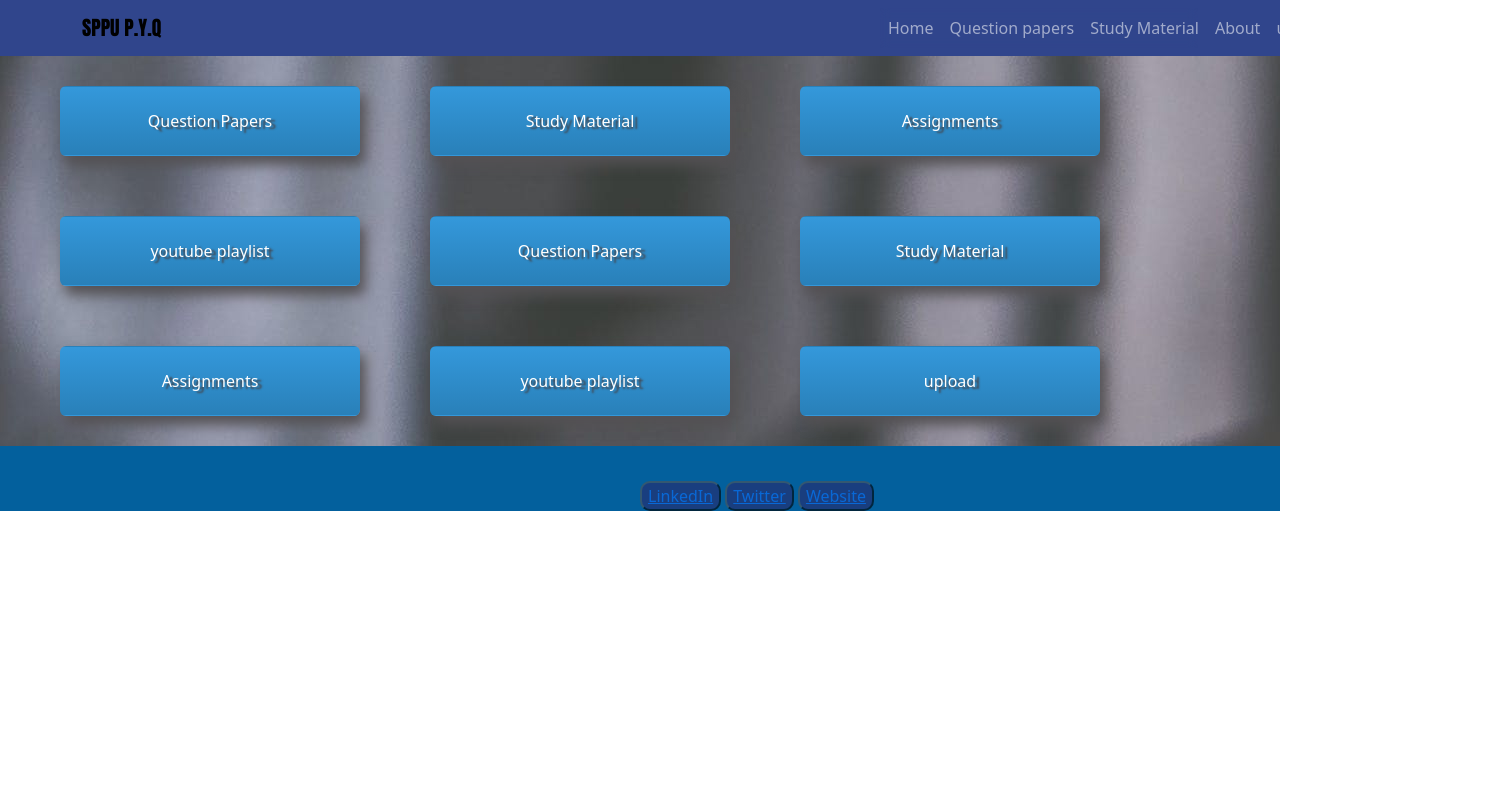
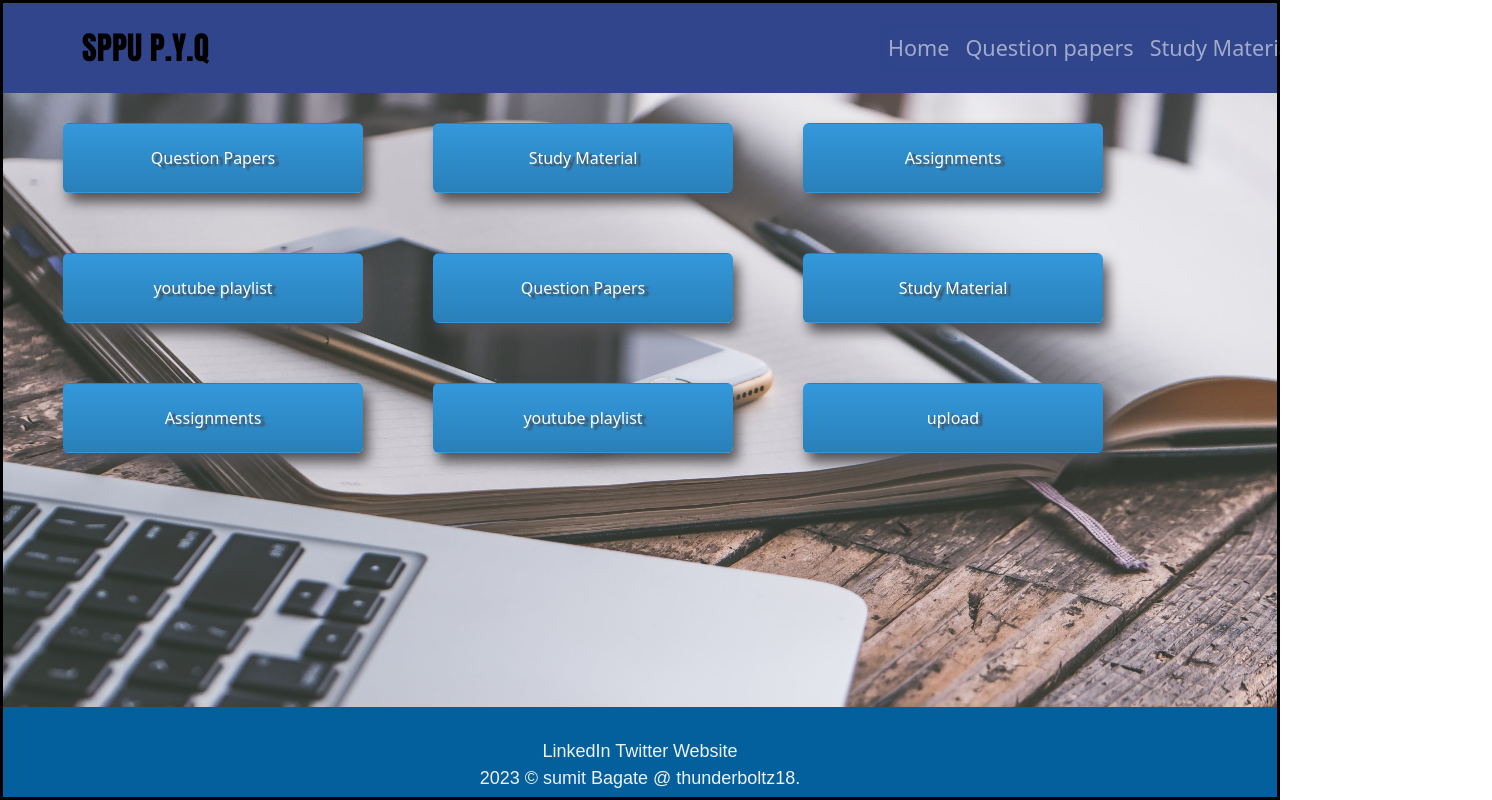
Before and after one commit to thunderboltz-18/question-paper-website, a plain HTML site: page html/home.html in a window 1280 px wide. Shown: the whole page, 1492 px wide, since content can reach past the window. Drawn offline with nearby package versions, Linux system fonts and the light colour scheme.

Commit message:
resize background image

```diff
--- a/css/home.css
+++ b/css/home.css
@@ -1,12 +1,30 @@
 *{
- background-image: url(mona-eendra-vC8wj_Kphak-unsplash.jpg);
-    background-color: rgb(rgb(193, 75, 75), rgb(4, 103, 4), rgb(7, 7, 107));
+  margin: 0;
+  padding: 0;
+
+}
+body{background-image: url(../PHOTOS/backimg.jpg);
+  background-repeat: no-repeat;background-size:cover ;
+ background-color: #01070a;
+  min-height: 100%;
+  border: solid black;
+  position: relative;
+  margin: 0;
+  min-height: 100%;
+  padding-bottom: 6.74rem;
+  box-sizing: inherit
 }
 
+html{
+  height: 100%;
+  box-sizing: border-box;
+}
 
 .middle-container{
  display: flex;
  flex-wrap: wrap;
+ padding-bottom: 6rem;
+
 }
 
 
@@ -58,49 +76,49 @@
   }
 
   .bottom-container {
+
+    background-color: #03609d;
+    font-size: 18px;
+    height: 90px;
+    text-align: center;
     position: absolute;
-    background-color: #03609d;
-    justify-content: center;
-    align-items: center;
-    width: 100%;
-    padding-top: 35px;
+    right: 0;
+    left: 0;
+    bottom: 0;
+    right: 0;
 
 
   }
 
     .bottom-btn{
-      position: relative;
+
       display: inline;
-      left: 50%;
+      margin-top: 4vh;
       border-radius: 10px;
-      background-color: rgb(41, 41, 108);
-      opacity: 60%;
+      background-color: rgb(44, 144, 238);
+      opacity: 100%;
+
+
 
     }
 
+   .link{
+    margin-top: 30px;
+   }
+
+  .footer-link {
+    padding: auto;
+    font-family: 'montserate', sans-serif;
+    color: #eff1f3;
+    text-decoration: none;
 
 
-  /* .footer-link {
-
-    font-family: 'montserate', sans-serif;
-    color: #078ee8;
-    text-decoration: none;
-    align-items: center;
-    position: relative;
-  } */
+  }
 
   .footer-link:hover {
     color: #f1f4f6;
   }
-  /* .links {
-    display: flex;
-    justify-content: space-between;
-    justify-content: center;
-    border:solid ;
-    width: 33px;
-    background-color: none;
-    color: #e9ecee;
-  } */
+
 
   .btn{
     width: 300px;
@@ -145,6 +163,8 @@
     text-decoration: none;
   }
 
+.nav-item {
+  font-size: 1.35rem;}
   /* Use the rgba() function to specify the color and the opacity of the modal */
   .modal-content {
     background-color: rgba(255, 0, 0, 0.5);
@@ -176,7 +196,7 @@
     }
     .box2{
       position:absolute;
-      top: 90vh;
+
       margin-left: 40%;
       margin-right: 30%;
 
--- a/html/home.html
+++ b/html/home.html
@@ -24,13 +24,14 @@
 
   </head>
 
-  <body style="background-image: url(../PHOTOS/backimg.jpg)">
+  <body style="background-image: url(../PHOTOS/backimg.jpg);
+  ;background-size:cover ;background-repeat:no-repeat;background-attachment: fixed;">
     <!-- code for navbar -->
     <div class="top-container">
-      <nav class="navbar navbar-dark navbar-expand-lg " style="background-color: rgb(48, 69, 140); ">
+      <nav class="navbar navbar-dark navbar-expand-lg py-3" style="background-color: rgb(48, 69, 140); ">
         <div class="container ">
           <!-- logo -->
-          <a     class="navbar-brand" style="color: black; font-family: Impact, Haettenschweiler, 'Arial Narrow Bold', sans-serifa;"  ; href="home.html">SPPU P.Y.Q </a>
+          <a     class="navbar-brand fs-2" style="color: black; font-family: Impact, Haettenschweiler, 'Arial Narrow Bold', sans-serifa;"  ; href="home.html">SPPU P.Y.Q </a>
 
           <!-- toggle button/ -->
           <button class="navbar-toggler shadow-none "  type="button" data-bs-toggle="offcanvas" data-bs-target="#offcanvasNavbar"
@@ -46,7 +47,7 @@
             <button type="button" class="btn-close" data-bs-dismiss="offcanvas" aria-label="Close"></button>
           </div>
             <div class="offcanvas-body"  >
-            <ul class="navbar-nav justify-content-end flex-grow-1 pe-3">
+            <ul class="navbar-nav justify-content-end flex-grow-1 pe-4">
             <li class="nav-item">
               <a class="nav-link link-text-nowrap" aria-current="page" href="home.html">Home</a>
             </li>
@@ -124,11 +125,12 @@
 
     <!-- ---------------//footer//-------- -->
     <footer class="bottom-container">
-          <button class="bottom-btn"><a class="footer-link" href="https://www.linkedin.com/">LinkedIn</a></button>
-          <button class="bottom-btn"> <a class="footer-link" href="https://twitter.com/">Twitter</a></button>
-          <button class="bottom-btn"> <a class="footer-link" href="https://www.appbrewery.co/">Website</a></button>
-          <!-- <p class="p-last"> 2023 © sumit Bagate @ thunderboltz18.</p> -->
-
+          <div class="link">
+              <a class="footer-link" href="https://www.linkedin.com/">LinkedIn</a>
+              <a class="footer-link" href="https://twitter.com/">Twitter</a>
+              <a class="footer-link" href="https://www.appbrewery.co/">Website</a>
+              <p class="footer-link"> 2023 © sumit Bagate @ thunderboltz18.</p>
+            </div>
     </footer>
 
     <script src="https://cdn.jsdelivr.net/npm/bootstrap@5.3.2/dist/js/bootstrap.bundle.min.js"
```
